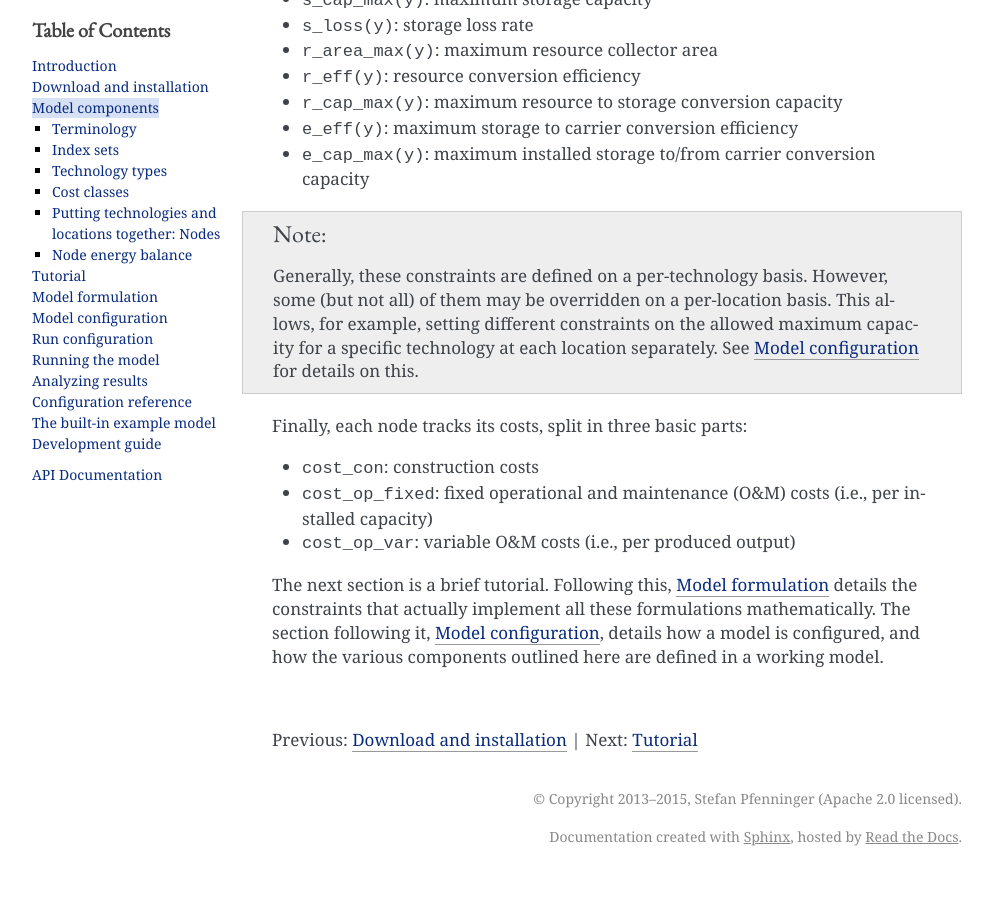
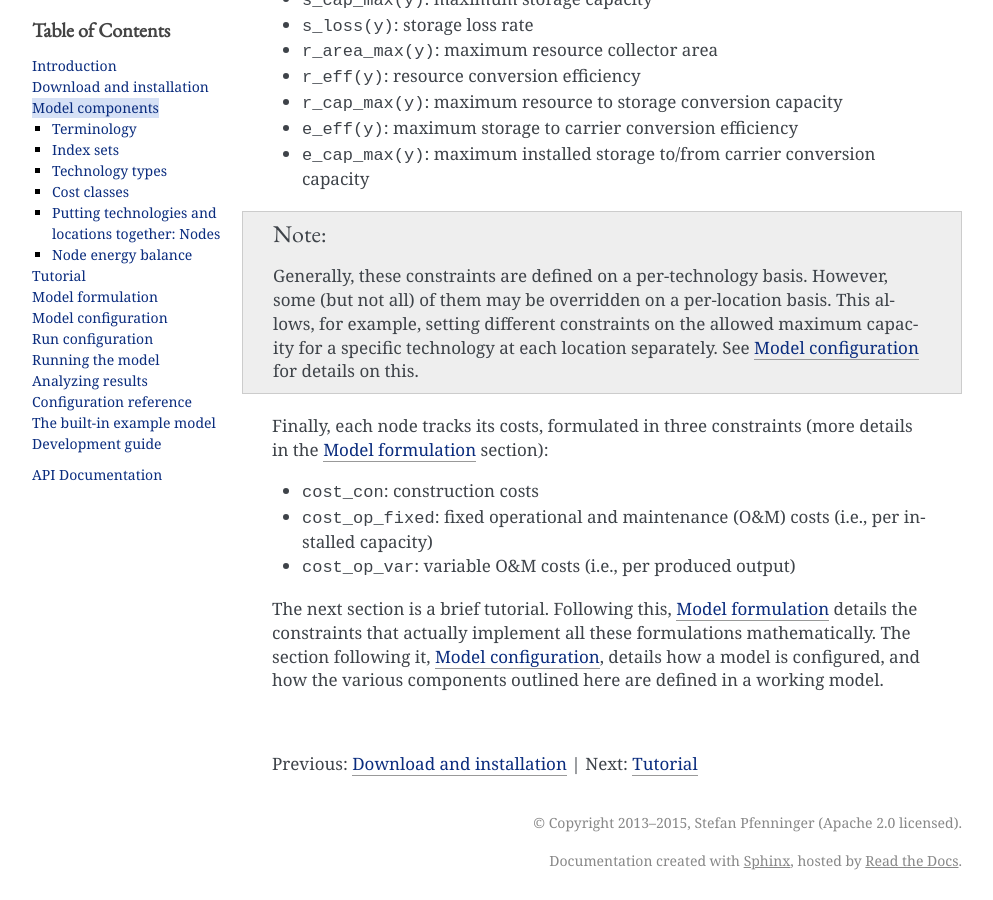
Before and after one commit to calliope-project/calliope, a Sphinx documentation site: the page built from doc/user/components.rst, in a window 1280 px wide and 900 px high, scrolled down 4121 px. Shown: the whole window, without its empty margins (148-1141 px from the left). Built offline with Sphinx 7.4.7, drawn with Linux system fonts in a browser that asks for light colours; pages that are not in the unit, such as notebooks, are missing from menus; before the commit the page ends 4997 px from its top, so only the background shows below that.

Commit message:
Minor documentation updates

```diff
--- a/doc/user/components.rst
+++ b/doc/user/components.rst
@@ -120,7 +120,7 @@ When defining a technology, it must be given at least some constraints, that is,
 
 .. Note:: Generally, these constraints are defined on a per-technology basis. However, some (but not all) of them may be overridden on a per-location basis. This allows, for example, setting different constraints on the allowed maximum capacity for a specific technology at each location separately. See :doc:`configuration` for details on this.
 
-Finally, each node tracks its costs, split in three basic parts:
+Finally, each node tracks its costs, formulated in three constraints (more details in the :doc:`formulation` section):
 
 * ``cost_con``: construction costs
 * ``cost_op_fixed``: fixed operational and maintenance (O&M) costs (i.e., per installed capacity)
--- a/doc/user/configuration_reference.rst
+++ b/doc/user/configuration_reference.rst
@@ -150,6 +150,8 @@ Transmission technologies can additionally specify per-distance constraints and
         monetary:
            e_cap: 10  # cost per 100 units of distance
 
+.. Note::  Transmission technologies can define both an ``e_loss`` (per-distance) and an ``e_eff`` (distance-independent). For example, setting ``e_eff`` to 0.9 implies a 10% loss during transmission, independent of distance. If both ``e_loss`` and ``e_eff`` are defined, their effects are cumulative.
+
 .. _config_reference_constraints:
 
 Technology constraints
```
Also changed, not shown: doc/_static/notebooks/tutorial.ipynb.
